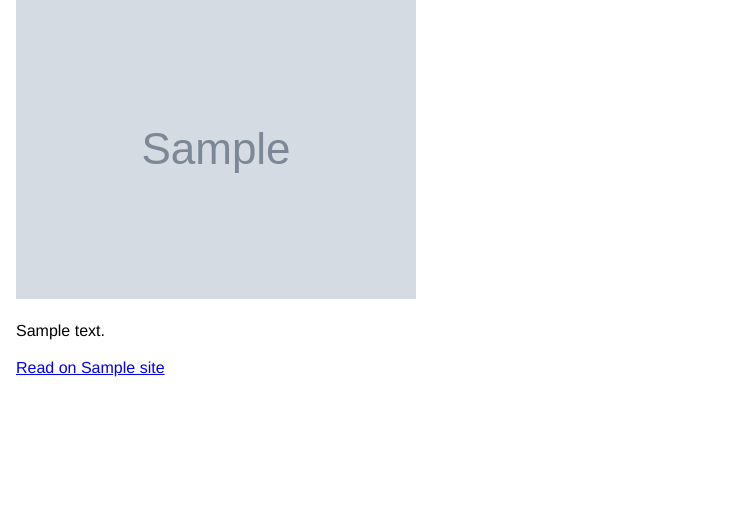
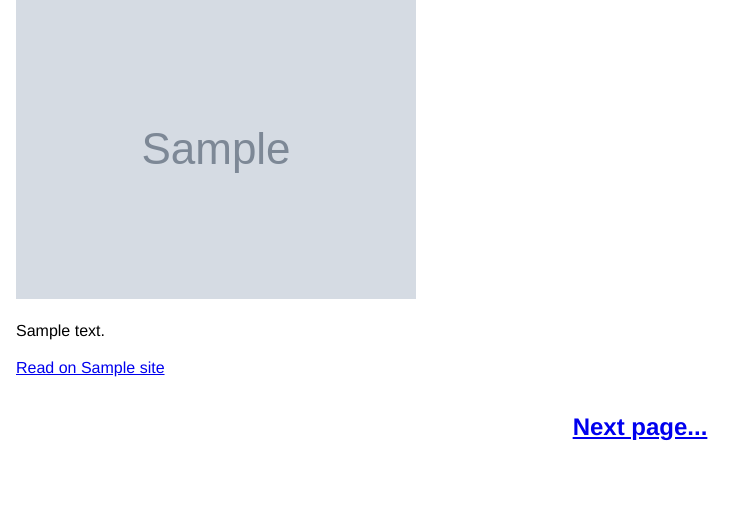
Before and after one commit to Spiess/newsfeeder, a Flask app: template plate/templates/base.html in a window 1280 px wide. Shown: the part 157-675 px from the top of the page, without its empty margins (0-755 px from the left). Run offline with Flask 2, Linux system fonts and the light colour scheme; the template is opened without the code that fills it: most values are stand-ins (such as "Sample title", 1, 10 or a date in 2020); grey boxes marked "Sample" are stand-in pictures.

Commit message:
Added next page button to easily read more articles.

```diff
--- a/plate/feed.py
+++ b/plate/feed.py
@@ -37,6 +37,9 @@ def format_time_delta(delta):
 def get_feed(sites='all', n_articles=32, last_article_published=None):
     articles = retrieve_articles(sites, n_articles, last_article_published)
     current_time = time.time()
+
+    last = min([article['published'] for article in articles])
+
     for article in articles:
         pub_time = article['published']
         article['published_since'] = format_time_delta(current_time - pub_time)
@@ -46,4 +49,5 @@ def get_feed(sites='all', n_articles=32, last_article_published=None):
         max_length = 500
         if len(summary) > max_length:
             article['summary'] = summary[:max_length] + '...'
-    return render_template('base.html', articles=articles)
+
+    return render_template('base.html', articles=articles, sites=sites, n_articles=n_articles, last=last)
--- a/plate/static/style.css
+++ b/plate/static/style.css
@@ -25,6 +25,11 @@ article {
 
 .summary {
   line-height: 1.5;
+}
+
+.next-page {
+  text-align: center;
+  margin-bottom: 1em;
 }
 
 @media (prefers-color-scheme: light) {
--- a/plate/templates/base.html
+++ b/plate/templates/base.html
@@ -36,5 +36,8 @@
     {% endfor %}
   </div>
 {% endblock %}
+<h2 class="next-page">
+  <a href="{{ url_for('feed.get_feed', sites=sites, n_articles=n_articles, last_article_published=last) }}" class="link">Next page...</a>
+</h2>
 </body>
 </html>
```
